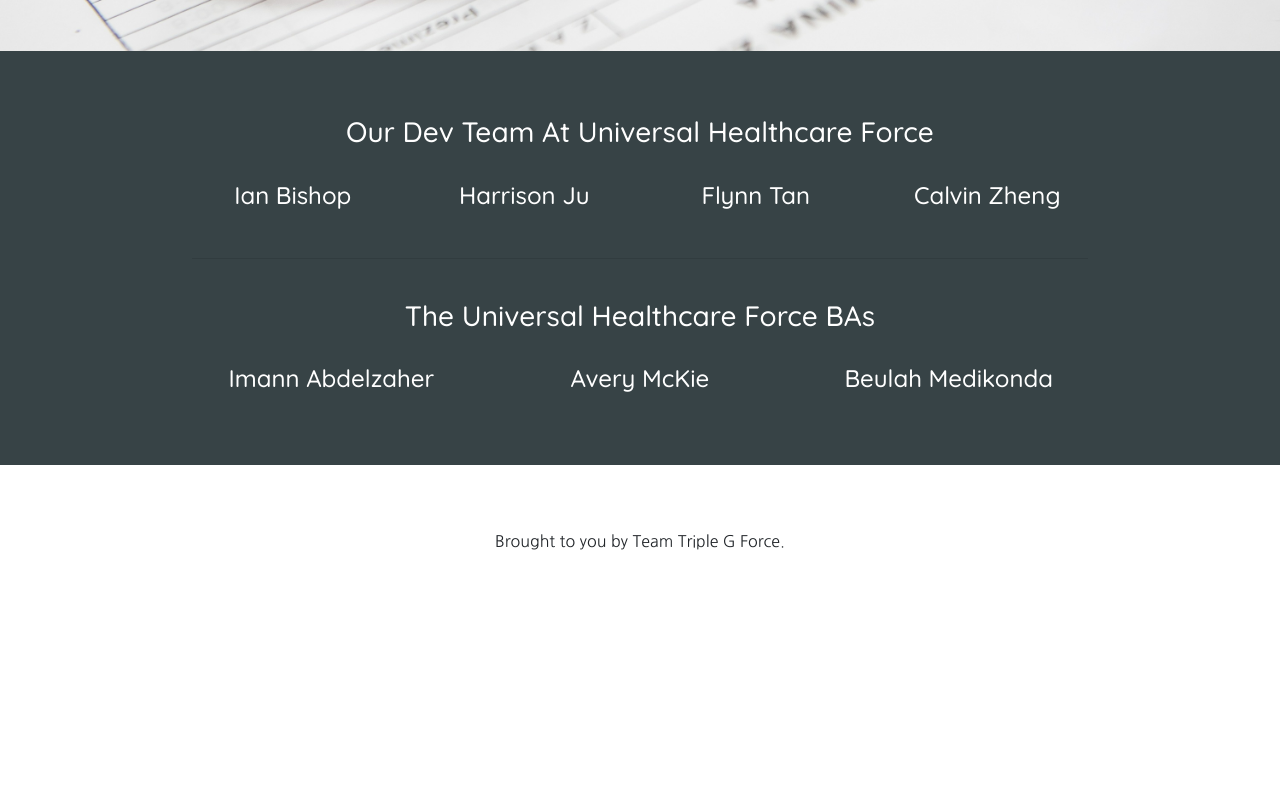
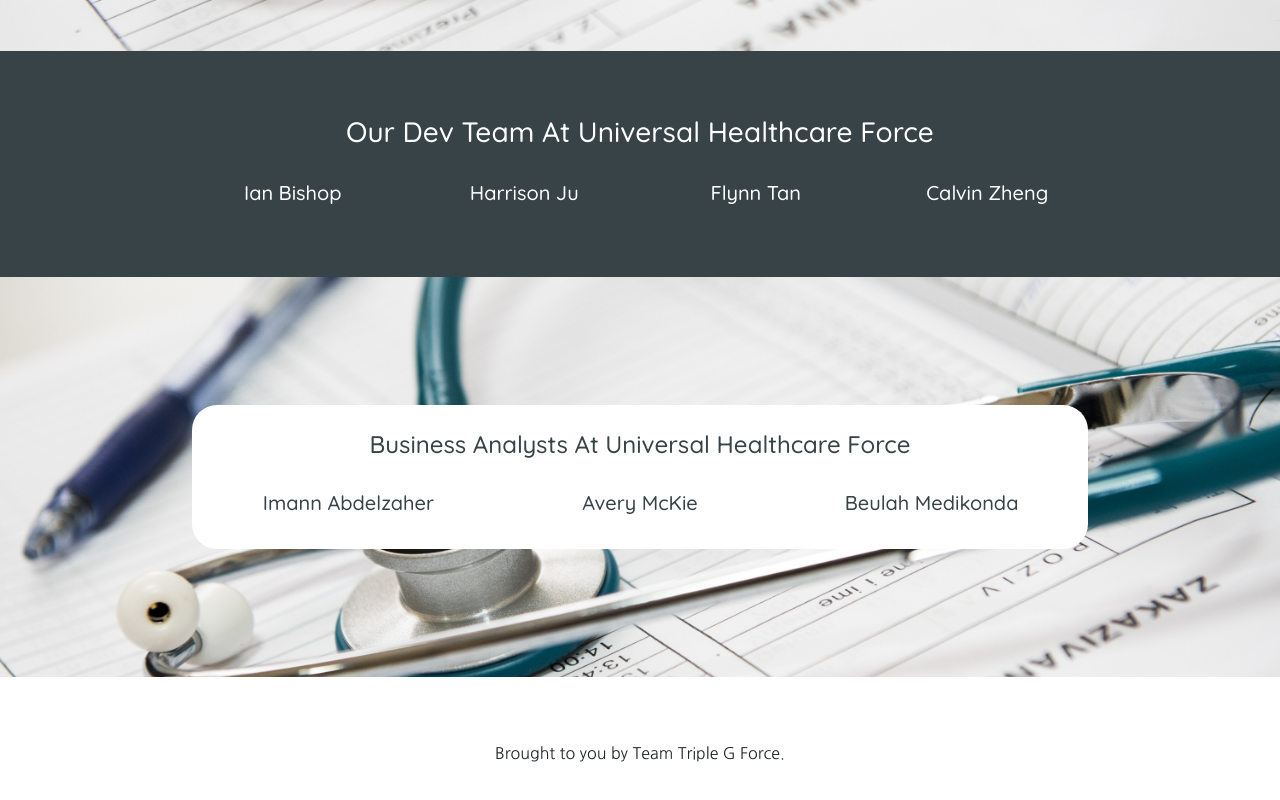
Before and after one commit to harrisonju1/Electronic-Health-Record, an Angular app in the folder FrontEnd/UHF-Client/: page /home in a window 1280 px wide. Shown: the part 718-1518 px from the top of the page. Before the commit the page ends 1351 px from the top, so only its background shows below. Built offline with nearby package versions, Linux system fonts and the light colour scheme.

Commit message:
fixed styling and added appt record info

```diff
--- a/FrontEnd/UHF-Client/src/app/components/appointment/visits/visits.component.html
+++ b/FrontEnd/UHF-Client/src/app/components/appointment/visits/visits.component.html
@@ -23,7 +23,7 @@
     <!-- ONLY FOR DOCTOR!!!! -->
     <!-- ngIf current user role is doctor -->
     <button class="btn btn-outline-info btn-sm" *ngIf="isDoctor && !updating" (click)="activateUpdate()">Edit Details</button>
-    <button type="submit" lass="btn btn-outline-success btn-sm" *ngIf="updating" (click)="finishUpdate()">Finish</button>
+    <button type="submit" class="btn btn-outline-success btn-sm" *ngIf="updating" (click)="finishUpdate()">Finish</button>
     <hr />
     <br />
     <!-- APPOINT RECORD INFO -->
@@ -53,11 +53,11 @@
         <div class="row">
             <div class="col-md-6">
                 <label>Visit Date</label>
-                <p>If only I was not undefined</p>
+                <p>{{currentAppt.visit_date | date: 'MM/dd/yyyy'}}</p>
             </div>
             <div class="col-md-6">
                 <label>Visit Reason</label>
-                <p>If only I was not undefined</p>
+                <p>{{currentAppt.visit_reason}}</p>
             </div>
         </div>
     </div>
@@ -121,12 +121,12 @@
             <div class="col-md-6">
                 <label>Visit Date</label>
                 <!-- Add ngModel for apptRecord.visit_date-->
-                <input type="date" class="form-control col-md-7" placeholder="#" id="visitDate" name="visitDate">
+                <p>{{currentAppt.visit_date | date: 'MM/dd/yyyy'}}</p>
             </div>
             <div class="col-md-6">
                 <label>Visit Reason</label>
                 <!-- Add ngModel for apptRecord.visit_reason-->
-                <input type="text" class="form-control col-md-8" placeholder="Why?" id="visitReason" name="visitReason">
+                <p>{{currentAppt.visit_reason}}</p>
             </div>
         </div>
     </div>
--- a/FrontEnd/UHF-Client/src/app/components/appointment/visits/visits.component.ts
+++ b/FrontEnd/UHF-Client/src/app/components/appointment/visits/visits.component.ts
@@ -56,15 +56,34 @@
 
     // get visit details
     const visID = +this.route.snapshot.paramMap.get('visit_id');
-    this.formService.getVisitDetailsByID(visID).subscribe(a => {
-      this.currentVisit = a;
 
-      //   // get doctor information
-      this.formService.getDoctor(this.currentVisit.doctor_id).subscribe(d => {
-        this.currentDoctor = d;
-        this.canCheck = true;
+    this.formService.getAllApptRecords(this.pID).subscribe(a => {
+      a.forEach(r => {
+        if (r.visit_id == visID){
+          this.currentAppt = r;
+        }
+      });
+
+      this.formService.getVisitDetailsByID(visID).subscribe(a2 => {
+        this.currentVisit = a2;
+
+        //   // get doctor information
+        this.formService.getDoctor(this.currentVisit.doctor_id).subscribe(d => {
+          this.currentDoctor = d;
+          this.canCheck = true;
+        });
       });
     });
+
+    // this.formService.getVisitDetailsByID(visID).subscribe(a => {
+    //   this.currentVisit = a;
+
+    //   //   // get doctor information
+    //   this.formService.getDoctor(this.currentVisit.doctor_id).subscribe(d => {
+    //     this.currentDoctor = d;
+    //     this.canCheck = true;
+    //   });
+    // });
 
     // VISIT DETAILS DUMMY DATA
     // this.currentVisit = new VisitDetails(1, 5, this.pID, ["You're on fire.", "Make a dragon wanna retire, man."], ["Very high temperatures.", "Fire.", "Burn baby burn."], ["Ice water.", "Burn cream.", "Sleep."], ["Ice Bath"], ["None"]);
--- a/FrontEnd/UHF-Client/src/app/components/home/home.component.css
+++ b/FrontEnd/UHF-Client/src/app/components/home/home.component.css
@@ -59,6 +59,29 @@
     background-size: cover;
 }
 
+#BADiv {
+    display:block;
+    /* background-color: #374346; */
+    background-image:url("/assets/bg.jpeg");
+    height:400px;
+    text-align:center;
+    color:#374346;
+    padding:10% 0% 20% 0%;
+
+    background-attachment: fixed;
+    background-position: center;
+    background-repeat: no-repeat;
+    background-size: cover;
+}
+
+#BAdivbg {
+    background-color:#fff;
+    border-radius:25px;
+    padding:2%;
+    width:70%;
+    margin:0 auto;
+}
+
 nav {
     z-index: 5;
 }
--- a/FrontEnd/UHF-Client/src/app/components/home/home.component.html
+++ b/FrontEnd/UHF-Client/src/app/components/home/home.component.html
@@ -78,42 +78,49 @@
         <h3>Our Dev Team At Universal Healthcare Force</h3>
       </div>
     </div>
+
     <br/>
+
     <div class="row">
       <div class="col-md-3">
-        <h4>Ian Bishop</h4>
+        <h5>Ian Bishop</h5>
       </div>
       <div class="col-md-3">
-        <h4>Harrison Ju</h4>
+        <h5>Harrison Ju</h5>
       </div>
       <div class="col-md-3">
-        <h4>Flynn Tan</h4>
+        <h5>Flynn Tan</h5>
       </div>
       <div class="col-md-3">
-        <h4>Calvin Zheng</h4>
-      </div>
-    </div>
-    <br/>
-    <hr/>
-    <br/>
-    <div class="row">
-      <div class="col-md-12">
-        <h3>The Universal Healthcare Force BAs</h3>
-      </div>
-    </div>
-    <br/>
-    <div class="row">
-      <div class="col-md-4">
-        <h4>Imann Abdelzaher</h4>
-      </div>
-      <div class="col-md-4">
-        <h4>Avery McKie</h4>
-      </div>
-      <div class="col-md-4">
-        <h4>Beulah Medikonda</h4>
+        <h5>Calvin Zheng</h5>
       </div>
     </div>
   </div>
+</div>
+
+<div id="BADiv">
+  <div id="BAdivbg">
+      <div class="row">
+          <div class="col-md-12">
+            <h4>Business Analysts At Universal Healthcare Force</h4>
+          </div>
+        </div>
+
+        <br/>
+
+        <div class="row">
+          <div class="col-md-4">
+            <h5>Imann Abdelzaher</h5>
+          </div>
+          <div class="col-md-4">
+            <h5>Avery McKie</h5>
+          </div>
+          <div class="col-md-4">
+            <h5>Beulah Medikonda</h5>
+          </div>
+        </div>
+  </div>
+
 </div>
 
 <footer>
```
